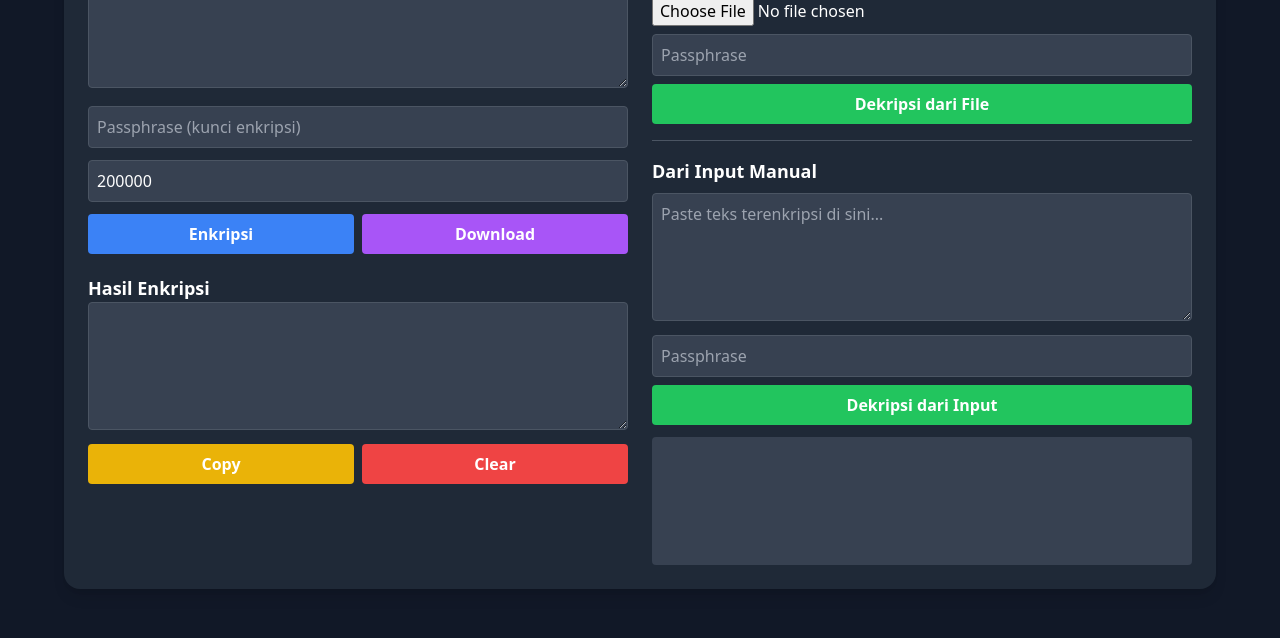
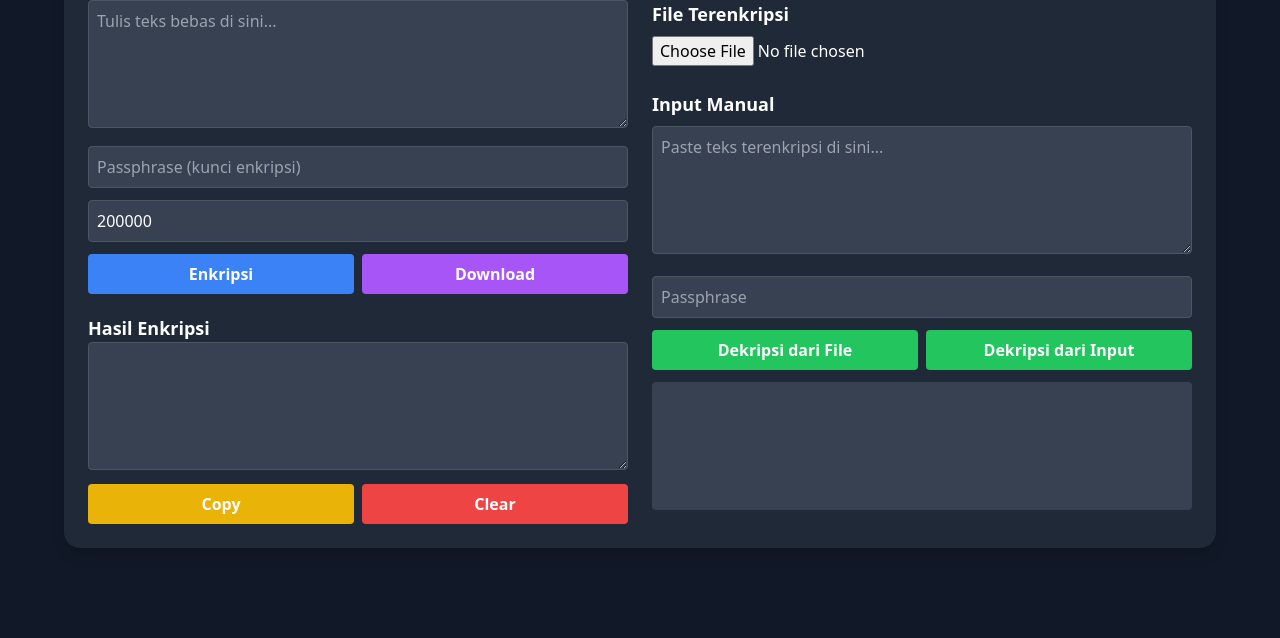
Before and after one commit to Yusufm39/enkripsi, a plain HTML site: page index.html in a window 1280 px wide. Shown: the part 162-800 px from the top of the page. Drawn offline with nearby package versions, Linux system fonts and the light colour scheme; some packages are replaced by stand-ins of ours; a script that the page names is missing.

Commit message:
Update index.html

```diff
--- a/index.html
+++ b/index.html
@@ -41,20 +41,25 @@
     <div>
       <h1 class="text-2xl font-bold mb-4 text-center">🔓 Dekripsi Data</h1>
 
-      <!-- Dekripsi via File -->
-      <div class="border-b border-gray-600 pb-4 mb-4">
-        <h2 class="text-lg font-semibold mb-2">Dari File</h2>
+      <!-- Input File -->
+      <div class="mb-4">
+        <h2 class="text-lg font-semibold mb-2">File Terenkripsi</h2>
         <input type="file" id="fileInput" class="mb-2 w-full" />
-        <input id="decryptPassphrase" type="password" placeholder="Passphrase" class="w-full p-2 rounded bg-gray-700 border border-gray-600 mb-2" />
-        <button onclick="decryptDataFromFile()" class="bg-green-500 hover:bg-green-600 w-full p-2 rounded font-bold">Dekripsi dari File</button>
       </div>
 
-      <!-- Dekripsi via Input Manual -->
-      <div>
-        <h2 class="text-lg font-semibold mb-2">Dari Input Manual</h2>
-        <textarea id="manualInput" placeholder="Paste teks terenkripsi di sini..." class="w-full p-2 rounded bg-gray-700 border border-gray-600 h-32 mb-2"></textarea>
-        <input id="manualPassphrase" type="password" placeholder="Passphrase" class="w-full p-2 rounded bg-gray-700 border border-gray-600 mb-2" />
-        <button onclick="decryptDataManual()" class="bg-green-500 hover:bg-green-600 w-full p-2 rounded font-bold">Dekripsi dari Input</button>
+      <!-- Input Manual -->
+      <div class="mb-4">
+        <h2 class="text-lg font-semibold mb-2">Input Manual</h2>
+        <textarea id="manualInput" placeholder="Paste teks terenkripsi di sini..." class="w-full p-2 rounded bg-gray-700 border border-gray-600 h-32"></textarea>
+      </div>
+
+      <!-- Passphrase -->
+      <input id="manualPassphrase" type="password" placeholder="Passphrase" class="w-full p-2 rounded bg-gray-700 border border-gray-600 mb-3" />
+
+      <!-- Tombol Aksi -->
+      <div class="flex gap-2">
+        <button onclick="decryptDataFromFile()" class="bg-green-500 hover:bg-green-600 w-1/2 p-2 rounded font-bold">Dekripsi dari File</button>
+        <button onclick="decryptDataManual()" class="bg-green-500 hover:bg-green-600 w-1/2 p-2 rounded font-bold">Dekripsi dari Input</button>
       </div>
 
       <pre id="decryptedOutput" class="mt-3 bg-gray-700 p-3 rounded h-32 overflow-auto whitespace-pre-wrap"></pre>
@@ -160,7 +165,6 @@
 
           // Reset DEKRIPSI
           document.getElementById("fileInput").value = "";
-          document.getElementById("decryptPassphrase").value = "";
           document.getElementById("manualInput").value = "";
           document.getElementById("manualPassphrase").value = "";
           document.getElementById("decryptedOutput").textContent = "";
@@ -173,7 +177,7 @@
 
     async function decryptDataFromFile() {
       let file = document.getElementById("fileInput").files[0];
-      let passphrase = document.getElementById("decryptPassphrase").value;
+      let passphrase = document.getElementById("manualPassphrase").value;
       if (!file) {
         Swal.fire("Pilih File", "Pilih file terenkripsi terlebih dahulu!", "warning");
         return;
```
